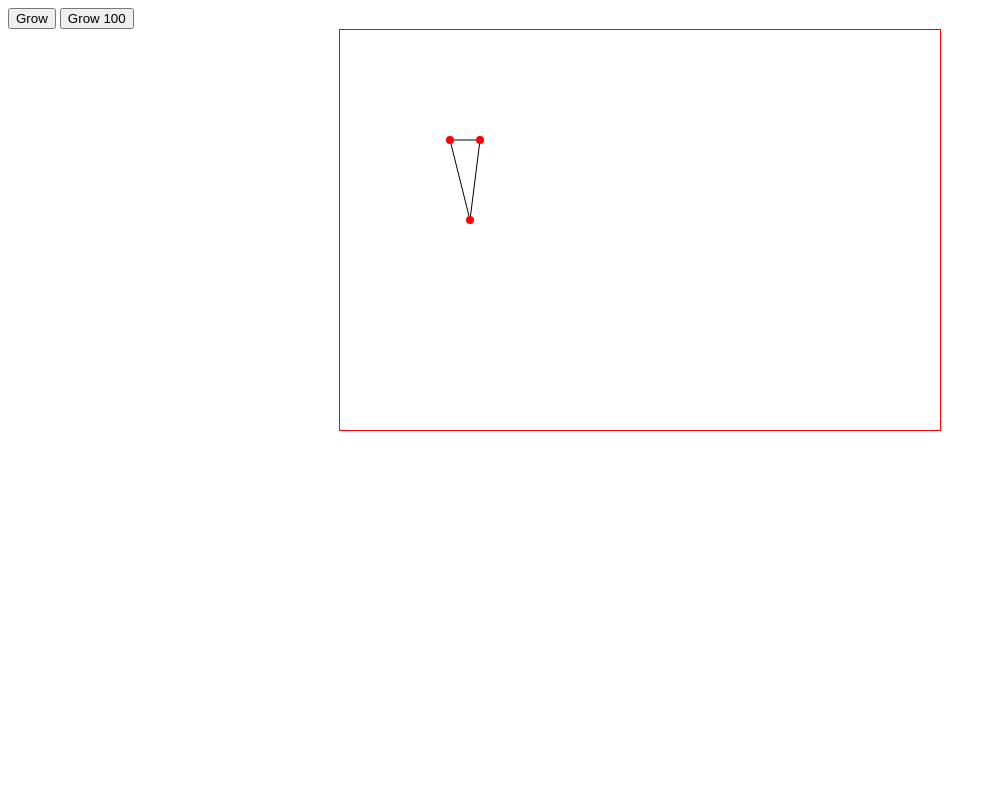
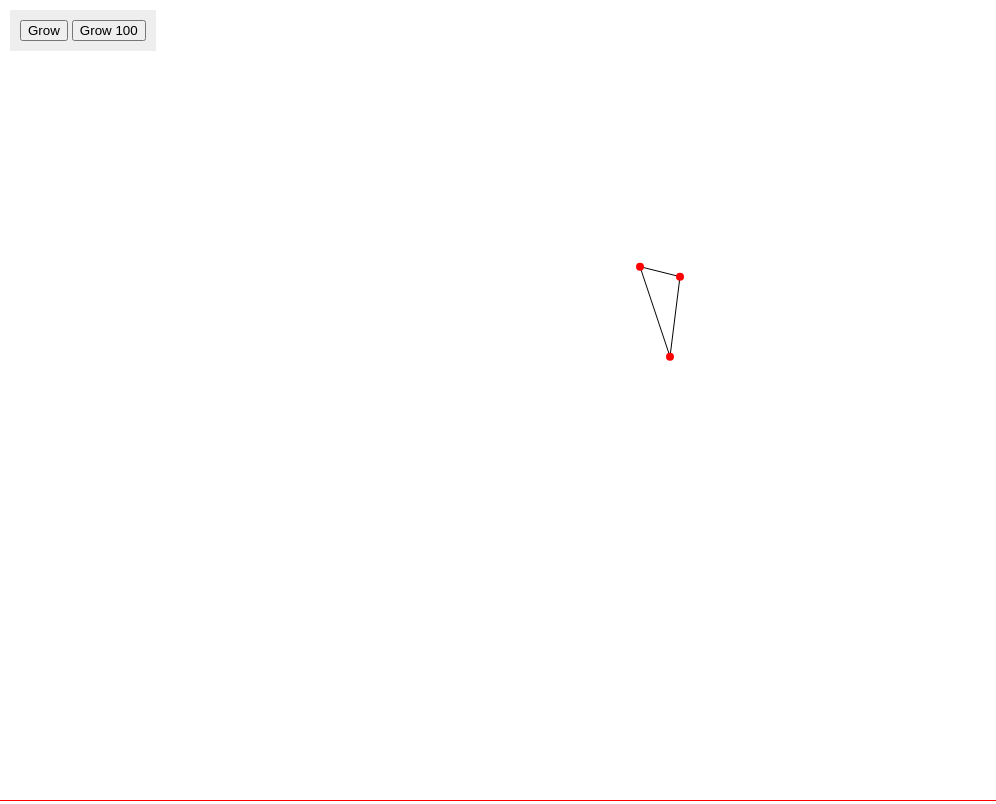
Before and after one commit to iamdanfox/altj, a plain HTML site: page index.html in a window 1280 px wide. Shown: the whole page, without its empty margins (0-996 px from the left). Drawn offline with Linux system fonts and the light colour scheme.

Commit message:
Full screen

```diff
--- a/altj.js
+++ b/altj.js
@@ -1,5 +1,5 @@
 // Generated by CoffeeScript 1.7.1
-var Graph, NormalDistribution, augment, dist, distbetween, drawgraph, edgelen, eq, graph, grow, growN, intersects, intriangle, newpoints, paper, shortcut,
+var Graph, NormalDistribution, augment, dist, distbetween, drawgraph, edgelen, eq, graph, grow, growN, h, intersects, intriangle, newpoints, paper, shortcut, w,
   __indexOf = [].indexOf || function(item) { for (var i = 0, l = this.length; i < l; i++) { if (i in this && this[i] === item) return i; } return -1; };
 
 Graph = (function() {
@@ -152,15 +152,17 @@ newpoints = function(p1, p2, l1, l2) {
   }
 };
 
-graph = new Graph([110, 110], [140, 110], [130, 190]);
+w = document.body.clientWidth;
+
+h = document.body.clientHeight;
+
+graph = new Graph([w / 2 + 0, h / 3 + 0], [w / 2 + 40, h / 3 + 10], [w / 2 + 30, h / 3 + 90]);
 
 dist = new NormalDistribution(edgelen(graph.edges[0]), edgelen(graph.edges[1]), edgelen(graph.edges[2]));
 
-paper = new Raphael(document.getElementsByTagName('div')[0], 600, 400);
+paper = new Raphael(document.getElementsByTagName('div')[0], w, h);
 
 window.onload = function() {
-  alert('hi');
-  console.log(paper);
   paper.ZPD({
     zoom: true,
     pan: true,
--- a/index.html
+++ b/index.html
@@ -5,15 +5,22 @@
   <meta charset="utf-8">
 
   <title>Alt-J</title>
-
+  <style type="text/css">
+  html {height:100%;}
+  body {margin:0;height:100%;}
+  div#buttons {padding:10px;background:#eee;position:absolute;left:10px;top:10px;}
+  div#raphael {width:100%;height:100%;outline:1px solid red;}
+  </style>
 </head>
 
 <body>
 
+<div id="raphael"></div>
 
+<div id="buttons">
 <button onclick="grow()">Grow</button>
 <button onclick="growN(100)">Grow 100</button>
-<div style="height:400px;width:600px;border:1px solid red;margin:0 auto;"></div>
+</div>
 
 <script src="raphael-min.js"></script>
 <script src="raphael-zpd.js"></script>
```
Also changed, not shown: main.coffee (+7 -2 lines).
